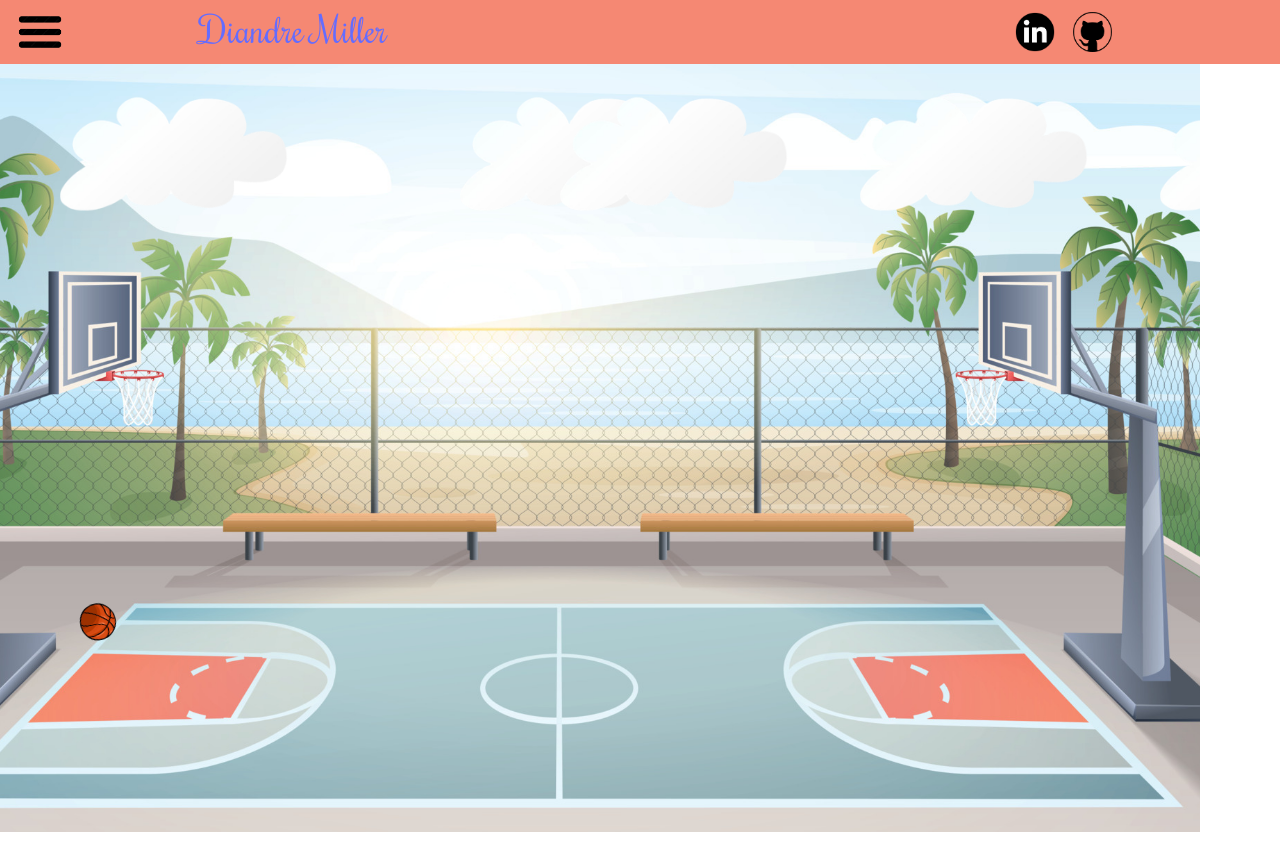
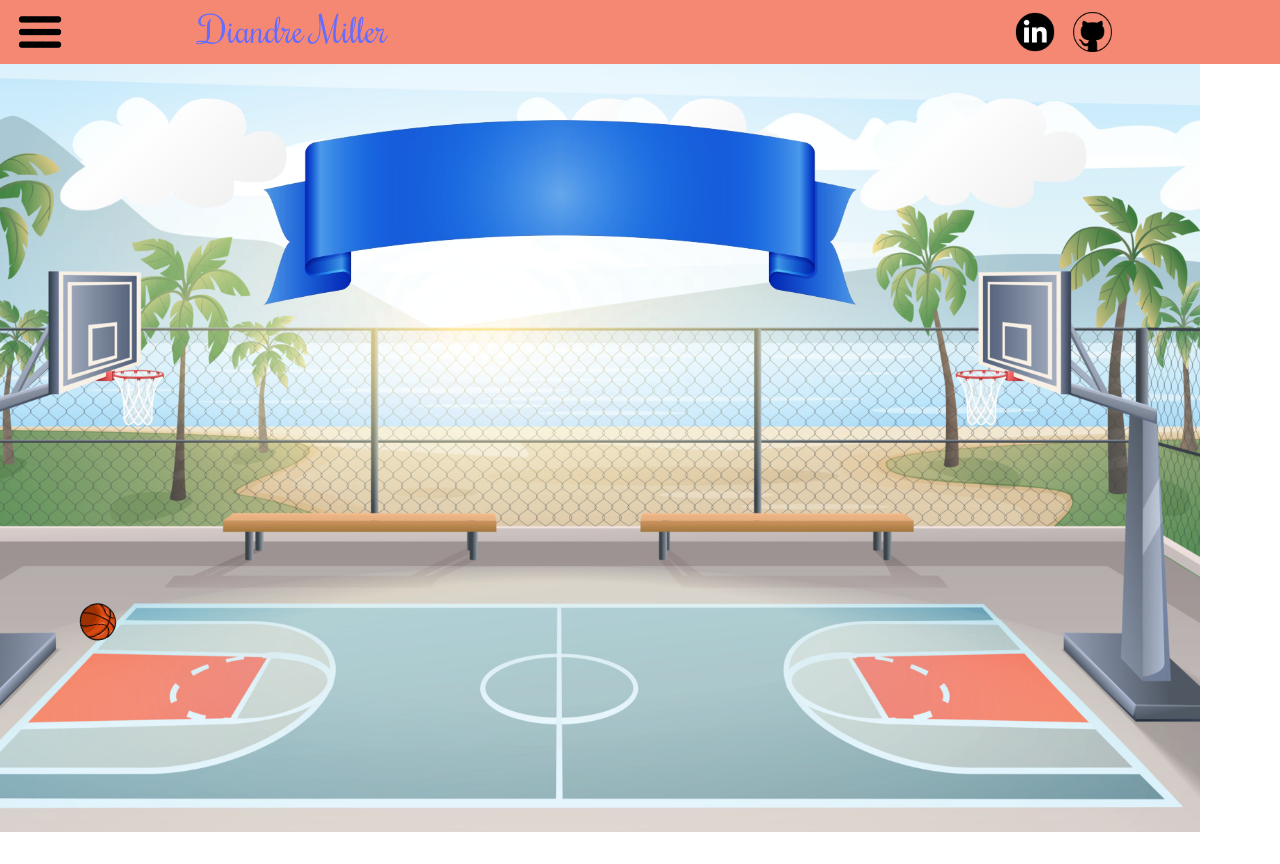
Before and after one commit to DiandreMiller/resume, a React (Vite) app: page / in a window 1280 px wide. Built offline with nearby package versions, Linux system fonts and the light colour scheme.

Commit message:
design: added banner

```diff
--- a/src/Components/BasketballCourt.tsx
+++ b/src/Components/BasketballCourt.tsx
@@ -2,18 +2,23 @@ import React from "react";
 import court from '../Assets/cartoon-basketball-court-vector.jpg'
 import BallBounce from "./BallBounce";
 import cloud from '../Assets/cloud1.png'
+import banner from '../Assets/banner.png'
 
 const BasketballCourt = () => {
 
     return (
         <div className="w-screen h-screen bg-cover bg-center transform -translate-x-28 p-0 overflow-x-hidden" style={{ backgroundImage: `url(${court})`}}>
             <BallBounce />
-            <img className='h-36 cloud' style={{ transform: 'translateY(-380px)  rotate(10deg)' }} src={cloud} alt="cloud"/>
-            <img className='h-36 cloud2' style={{ transform: 'translateY(-380px) rotate(10deg)' }} src={cloud} alt="cloud"/>
-            <img className='h-36 cloud3' style={{ transform: 'translateY(-380px) rotate(10deg)' }} src={cloud} alt="cloud"/>
-            <img className='h-36 cloud4' style={{ transform: 'translateY(-380px) rotate(10deg)' }} src={cloud} alt="cloud"/>
-            <img className='h-36 cloud5' style={{ transform: 'translateY(-380px) rotate(10deg)' }} src={cloud} alt="cloud"/>
-            <img className='h-36 cloud6' style={{ transform: 'translateY(-380px) rotate(10deg)' }} src={cloud} alt="cloud"/>
+            <div className="flex justify-center">
+                <img className='z-20' src={banner} style={{ transform: 'translateY(-300px)', width: '600px'}} alt="banner" />
+            </div>
+
+            <img className='h-36 cloud z-10' style={{ transform: 'translateY(-380px)  rotate(10deg)' }} src={cloud} alt="cloud"/>
+            <img className='h-36 cloud2 z-10' style={{ transform: 'translateY(-380px) rotate(10deg)' }} src={cloud} alt="cloud"/>
+            <img className='h-36 cloud3 z-10' style={{ transform: 'translateY(-380px) rotate(10deg)' }} src={cloud} alt="cloud"/>
+            <img className='h-36 cloud4 z-10' style={{ transform: 'translateY(-380px) rotate(10deg)' }} src={cloud} alt="cloud"/>
+            <img className='h-36 cloud5 z-10' style={{ transform: 'translateY(-380px) rotate(10deg)' }} src={cloud} alt="cloud"/>
+            <img className='h-36 cloud6 z-10' style={{ transform: 'translateY(-380px) rotate(10deg)' }} src={cloud} alt="cloud"/>
 
         </div>
 
```
Also changed, not shown: src/Assets/banner.png (added).
